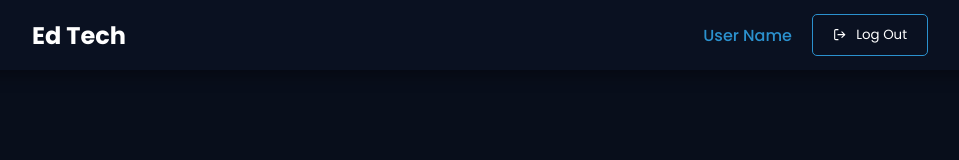
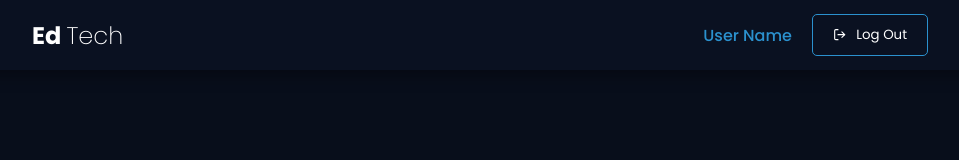
Before and after one commit to mjaumi/interactive-cares-frontend-assessment, a React (Create React App) app: page / in a window 1280 px wide. Shown: the top 160 px of the page, without its empty margins (160-1119 px from the left). Built offline with nearby package versions, Linux system fonts and the light colour scheme.

Commit message:
navbar fixed

```diff
--- a/src/components/Navbar/Navbar.js
+++ b/src/components/Navbar/Navbar.js
@@ -8,7 +8,7 @@ const Navbar = () => {
         <header className={styles.ed_tech_header}>
             <nav className={styles.ed_tech_nav}>
                 <div>
-                    <h2>Ed Tech</h2>
+                    <h2 className={styles.ed_tech_nav_logo}>Ed <span>Tech</span></h2>
                 </div>
                 <div className={styles.ed_tech_nav_user_div}>
                     <p>User Name</p>
--- a/src/components/Navbar/navbar.module.scss
+++ b/src/components/Navbar/navbar.module.scss
@@ -8,6 +8,7 @@
     background-color: $ed-tech-black-secondary;
     height: 70px;
     box-shadow: rgba(0, 0, 0, 0.35) 0px 5px 15px;
+    z-index: 9999;
 }
 
 .ed_tech_nav {
@@ -24,6 +25,10 @@
     align-items: center;
 }
 
+.ed_tech_nav_logo span {
+    font-weight: 200;
+}
+
 .ed_tech_nav_user_div p {
     margin-right: 20px;
     color: $ed-tech-blue-primary;
```
